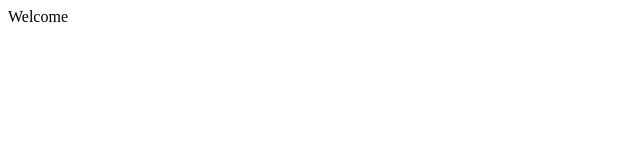
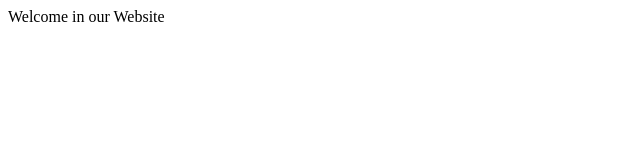
Before and after one commit to znmasria/https---github.com-znmasria-mzn-Accounting, a plain HTML site: page index.html in a window 1280 px wide. Shown: the whole page, without its empty margins (0-640 px from the left). Drawn offline with Linux system fonts and the light colour scheme.

Commit message:
Menambahkan Body Text

```diff
--- a/index.html
+++ b/index.html
@@ -7,6 +7,6 @@
     <title>Welcome</title>
   </head>
   <body>
-    Welcome
+    Welcome in our Website
   </body>
 </html>
```
